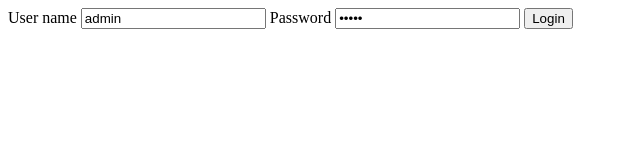
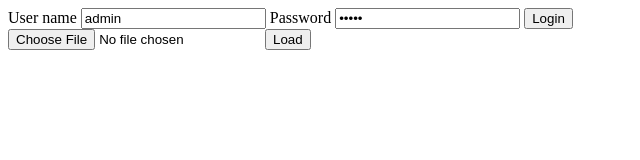
Before and after one commit to kovalevkirill/pictures-saver, a website: page views/index.html in a window 1280 px wide. Shown: the whole page, without its empty margins (0-640 px from the left). Drawn offline with Linux system fonts and the light colour scheme.

Commit message:
add img loader

```diff
--- a/package.json
+++ b/package.json
@@ -11,9 +11,8 @@
   "license": "ISC",
   "dependencies": {
     "body-parser": "^1.17.1",
-    "cors": "^2.8.1",
     "express": "^4.15.2",
-    "mongoose": "^4.9.0",
+    "form-data": "^2.1.2",
     "morgan": "^1.8.1",
     "nodemon": "^1.11.0"
   }
--- a/views/index.html
+++ b/views/index.html
@@ -15,6 +15,10 @@
     <input type="password" id="password" value="admin">
     <input type="submit" value="Login">
 </form>
+<form onsubmit="doLoading(event)" enctype="multipart/form-data">
+    <input type="file" id="img">
+    <input type="submit" value="Load">
+</form>
 <script src="lib/axios.min.js"></script>
 <script type="text/javascript">
     function doLogin(e) {
@@ -28,6 +32,20 @@
 
         e.preventDefault();
     }
+
+    function doLoading(e) {
+        var img = document.getElementById('img');
+
+        console.log(img.value);
+
+        axios.post('http://localhost:3000/image', {
+            path: '/main/sec/loc',
+            id: '123',
+            img: img.value
+        }, {headers: {'Content-Type': 'multipart/form-data'}});
+
+        e.preventDefault();
+    }
 </script>
 </body>
 </html>
```
Also changed, not shown: server.js (+8 -0 lines).
